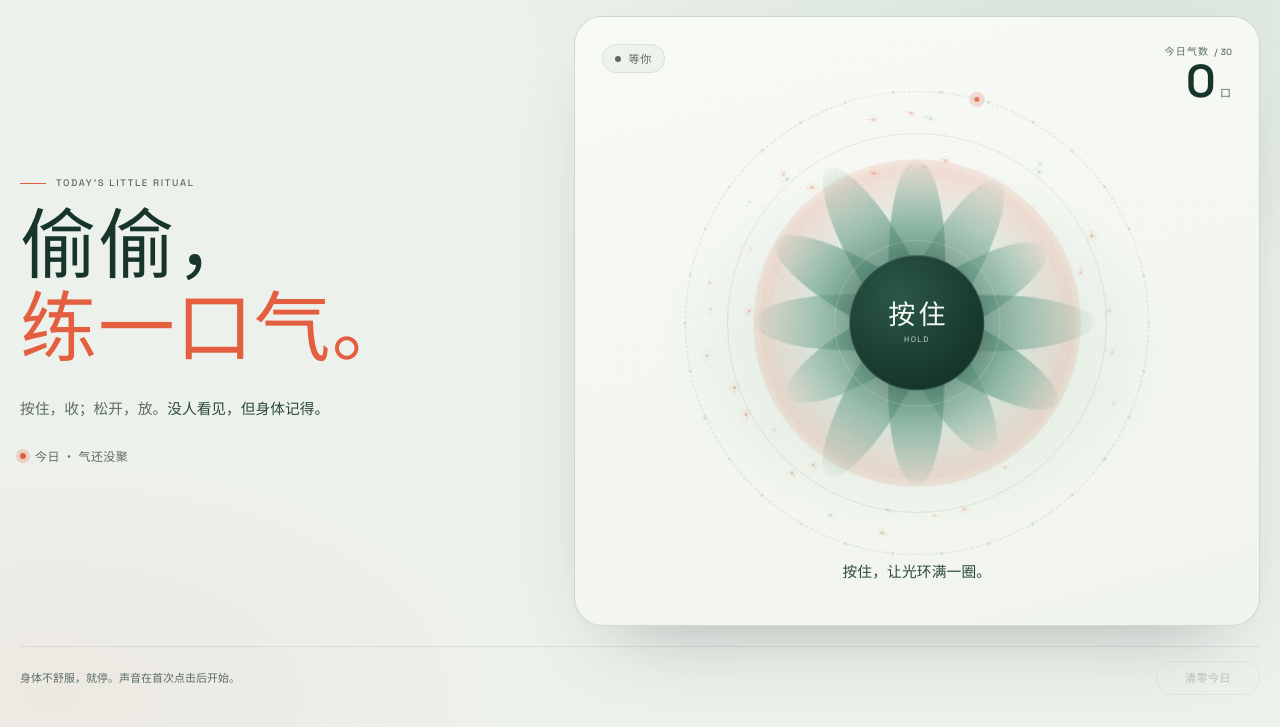
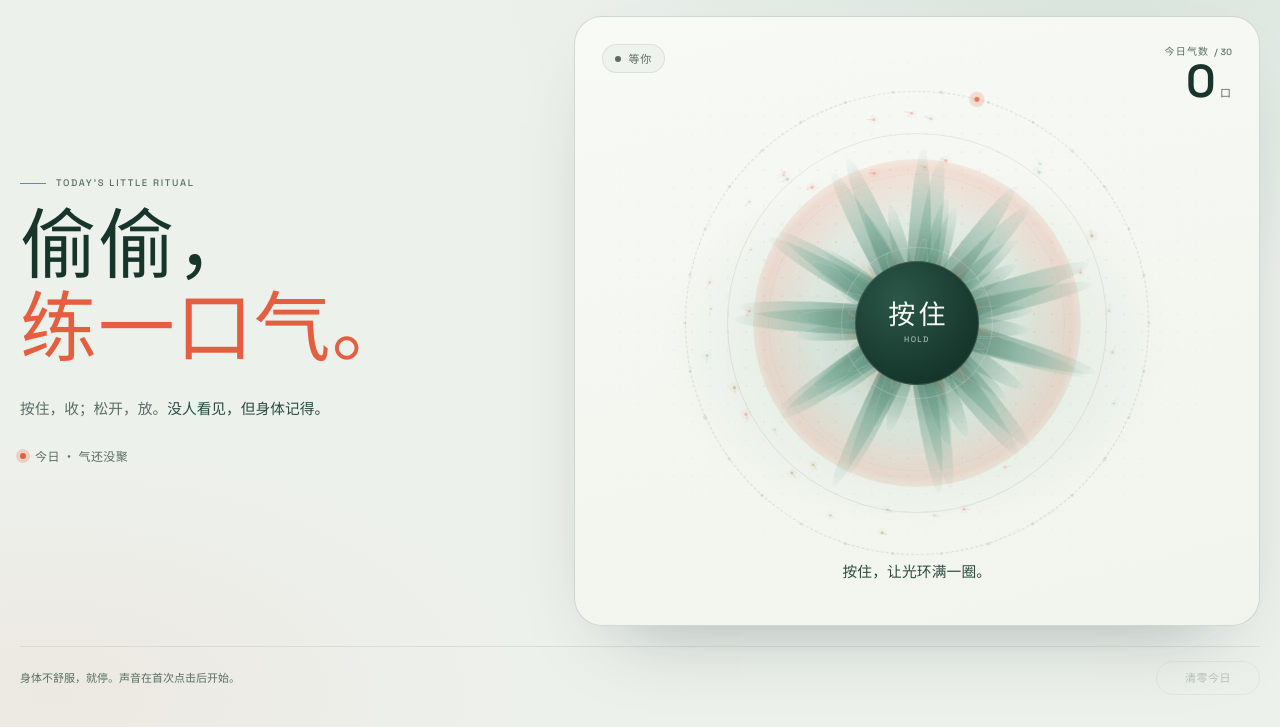
Before and after one commit to Humanv/kegel-exercise, a plain HTML site: page index.html in a window 1280 px wide. Shown: the part 73-800 px from the top of the page. Drawn offline with Linux system fonts and the light colour scheme; a web font is replaced by a local one.

Commit message:
Turn the bloom into a chrysanthemum with camera and shake

```diff
--- a/index.html
+++ b/index.html
@@ -668,23 +668,40 @@
     pointer-events: none;
   }
 
-  .petals {
+  .petal-art {
     position: absolute;
     inset: 2.5%;
+    z-index: 1;
     pointer-events: none;
   }
 
-  .petals-outer {
+  .petal-layer {
+    position: absolute;
+    transform-origin: 50% 50%;
+  }
+
+  .layer-guard {
+    inset: 0;
     z-index: 1;
-    transform: rotate(calc(var(--squeeze, 0) * 24deg)) scale(calc(1 - var(--squeeze, 0) * 0.06));
-    transform-origin: 50% 50%;
-  }
-
-  .petals-inner {
-    inset: 15%;
+    transform: rotate(calc(var(--squeeze, 0) * 32deg)) scale(calc(1 - var(--squeeze, 0) * 0.07));
+  }
+
+  .layer-mid {
+    inset: 8%;
     z-index: 2;
-    transform: rotate(calc(var(--squeeze, 0) * -36deg)) scale(calc(1 - var(--squeeze, 0) * 0.09));
-    transform-origin: 50% 50%;
+    transform: rotate(calc(var(--squeeze, 0) * -28deg)) scale(calc(1 - var(--squeeze, 0) * 0.06));
+  }
+
+  .layer-inner {
+    inset: 16%;
+    z-index: 3;
+    transform: rotate(calc(var(--squeeze, 0) * 40deg)) scale(calc(1 - var(--squeeze, 0) * 0.05));
+  }
+
+  .layer-heart {
+    inset: 17%;
+    z-index: 4;
+    transform: rotate(calc(var(--squeeze, 0) * -46deg)) scale(calc(1 - var(--squeeze, 0) * 0.04));
   }
 
   .petal {
@@ -697,47 +714,54 @@
     position: absolute;
     top: 50%;
     left: 50%;
-    width: 16%;
-    height: 46%;
-    border-radius: 52% 52% 48% 48% / 64% 64% 38% 38%;
+    width: var(--w, 7.2%);
+    height: var(--h, 42%);
+    border-radius: 52% 48% 44% 56% / 76% 76% 24% 24%;
     background: linear-gradient(to top, var(--petal-base) 0%, var(--petal-mid) 58%, var(--petal-tip) 100%);
     box-shadow:
       inset 0 0 0 1px var(--petal-line),
       0 18px 30px -22px var(--petal-shadow);
-    transform: translate(-50%, -100%) scaleY(calc(1 - var(--squeeze, 0) * 0.38)) scaleX(calc(1 - var(--squeeze, 0) * 0.14));
+    opacity: var(--leaf-opacity, 0.7);
+    transform:
+      translate(-50%, -100%)
+      rotate(var(--bend, 0deg))
+      scaleY(calc(1 - var(--squeeze, 0) * var(--fold, 0.46)))
+      scaleX(calc(1 - var(--squeeze, 0) * 0.2));
     transform-origin: 50% 100%;
-    transition:
-      filter 450ms ease,
-      opacity 450ms ease;
-  }
-
-  .petals-outer .petal:nth-child(2n) .leaf {
-    opacity: 0.78;
-  }
-
-  .petals-outer .petal:nth-child(3n) .leaf {
-    height: 42%;
-    opacity: 0.88;
-  }
-
-  .petals-outer .petal:nth-child(4n) .leaf {
-    height: 50%;
-  }
-
-  .petals-inner .leaf {
-    width: 14%;
-    height: 35%;
-    border-radius: 50% 50% 46% 46% / 62% 62% 40% 40%;
-    background: linear-gradient(to top, var(--petal-inner) 0%, transparent 92%);
+    transition: filter 450ms ease, opacity 450ms ease;
+  }
+
+  .leaf::after {
+    content: "";
+    position: absolute;
+    top: 14%;
+    bottom: 9%;
+    left: 50%;
+    width: 1px;
+    border-radius: 1px;
+    background: linear-gradient(to top, var(--petal-line), transparent 86%);
+    opacity: 0.55;
+    pointer-events: none;
+    transform: translateX(-50%);
+  }
+
+  .layer-guard .leaf {
+    --fold: 0.48;
+  }
+
+  .layer-mid .leaf {
+    --fold: 0.46;
+  }
+
+  .layer-inner .leaf {
+    --fold: 0.4;
+  }
+
+  .layer-heart .leaf {
+    --fold: 0.32;
+    border-radius: 56% 44% 42% 58% / 78% 78% 22% 22%;
+    background: linear-gradient(to top, var(--accent-strong) 0%, var(--petal-inner) 48%, transparent 100%);
     box-shadow: none;
-    opacity: 0.7;
-    transform: translate(-50%, -100%) scaleY(calc(1 - var(--squeeze, 0) * 0.55)) scaleX(calc(1 - var(--squeeze, 0) * 0.1));
-    transition: opacity 400ms ease;
-  }
-
-  .petals-inner .petal:nth-child(2n) .leaf {
-    height: 29%;
-    opacity: 0.48;
   }
 
   .core-glow {
@@ -759,7 +783,7 @@
     position: absolute;
     top: 50%;
     left: 50%;
-    width: 36%;
+    width: 33%;
     aspect-ratio: 1;
     z-index: 4;
     border-radius: 50%;
@@ -2183,8 +2207,17 @@
     pointer-events: none;
   }
 
+  .dial {
+    transform: scale(calc(1 + var(--squeeze, 0) * 0.04));
+    transform-origin: 50% 50%;
+  }
+
   .arena.is-target .bloom-stage {
     animation: heldTension 0.95s ease-in-out infinite;
+  }
+
+  .arena.is-shaking {
+    animation: arenaShake 300ms cubic-bezier(0.36, 0.07, 0.19, 0.97);
   }
 
   .arena.is-resting .bloom::before {
@@ -2246,6 +2279,25 @@
     }
     50% {
       transform: scale(1.016);
+    }
+  }
+
+  @keyframes arenaShake {
+    0%,
+    100% {
+      transform: translate(0, 0);
+    }
+    18% {
+      transform: translate(calc(var(--shake-amp, 2px) * -1), 1px);
+    }
+    36% {
+      transform: translate(var(--shake-amp, 2px), -1px);
+    }
+    54% {
+      transform: translate(calc(var(--shake-amp, 2px) * -0.62), 1px);
+    }
+    72% {
+      transform: translate(calc(var(--shake-amp, 2px) * 0.34), 0);
     }
   }
 
@@ -2486,31 +2538,7 @@
           >
             <span class="aura" aria-hidden="true"></span>
 
-            <span class="petals petals-outer" aria-hidden="true">
-              <span class="petal" style="--a: 0deg"><span class="leaf"></span></span>
-              <span class="petal" style="--a: 30deg"><span class="leaf"></span></span>
-              <span class="petal" style="--a: 60deg"><span class="leaf"></span></span>
-              <span class="petal" style="--a: 90deg"><span class="leaf"></span></span>
-              <span class="petal" style="--a: 120deg"><span class="leaf"></span></span>
-              <span class="petal" style="--a: 150deg"><span class="leaf"></span></span>
-              <span class="petal" style="--a: 180deg"><span class="leaf"></span></span>
-              <span class="petal" style="--a: 210deg"><span class="leaf"></span></span>
-              <span class="petal" style="--a: 240deg"><span class="leaf"></span></span>
-              <span class="petal" style="--a: 270deg"><span class="leaf"></span></span>
-              <span class="petal" style="--a: 300deg"><span class="leaf"></span></span>
-              <span class="petal" style="--a: 330deg"><span class="leaf"></span></span>
-            </span>
-
-            <span class="petals petals-inner" aria-hidden="true">
-              <span class="petal" style="--a: 23deg"><span class="leaf"></span></span>
-              <span class="petal" style="--a: 68deg"><span class="leaf"></span></span>
-              <span class="petal" style="--a: 113deg"><span class="leaf"></span></span>
-              <span class="petal" style="--a: 158deg"><span class="leaf"></span></span>
-              <span class="petal" style="--a: 203deg"><span class="leaf"></span></span>
-              <span class="petal" style="--a: 248deg"><span class="leaf"></span></span>
-              <span class="petal" style="--a: 293deg"><span class="leaf"></span></span>
-              <span class="petal" style="--a: 338deg"><span class="leaf"></span></span>
-            </span>
+            <span class="petal-art" id="petalArt" aria-hidden="true"></span>
 
             <span class="core-glow" aria-hidden="true"></span>
 
@@ -2589,6 +2617,7 @@
     todayLabel: document.getElementById("todayLabel"),
     moodText: document.getElementById("moodText"),
     progressOrbit: document.getElementById("progressOrbit"),
+    petalArt: document.getElementById("petalArt"),
     motes: document.getElementById("motes"),
     waveLayer: document.getElementById("waveLayer"),
     musicToggle: document.getElementById("musicToggle"),
@@ -2626,6 +2655,7 @@
   let squeezeValue = 0;
   let squeezeBase = 0;
   let squeezeFrame = 0;
+  let shakeTimer = 0;
   let moteField = null;
   let musicEnabled = true;
   let sfxEnabled = true;
@@ -3556,6 +3586,62 @@
     el.progressOrbit.appendChild(fragment);
   }
 
+  function buildPetalArt() {
+    if (!el.petalArt || el.petalArt.childElementCount) return;
+
+    const layers = [
+      { className: "layer-guard", count: 22, offset: 0, width: 6.8, height: 49, opacity: 0.58, bend: 4.2 },
+      { className: "layer-mid", count: 20, offset: 8.2, width: 7.2, height: 40, opacity: 0.7, bend: 3.6 },
+      { className: "layer-inner", count: 16, offset: 3.8, width: 6.4, height: 31, opacity: 0.8, bend: 2.8 },
+      { className: "layer-heart", count: 12, offset: 14, width: 5.6, height: 34, opacity: 0.76, bend: 2 }
+    ];
+
+    layers.forEach((spec) => {
+      const layer = document.createElement("span");
+      layer.className = `petal-layer ${spec.className}`;
+      const fragment = document.createDocumentFragment();
+
+      for (let index = 0; index < spec.count; index += 1) {
+        const petal = document.createElement("span");
+        const leaf = document.createElement("span");
+        const angle = spec.offset + (360 / spec.count) * index + (Math.random() - 0.5) * 5;
+        const bendDirection = index % 2 === 0 ? 1 : -1;
+        const bend = bendDirection * (spec.bend + Math.random() * 3.2);
+
+        petal.className = "petal";
+        petal.style.setProperty("--a", `${angle}deg`);
+        petal.style.setProperty("--bend", `${bend}deg`);
+
+        leaf.className = "leaf";
+        leaf.style.setProperty("--w", `${spec.width + (Math.random() - 0.5) * 1.1}%`);
+        leaf.style.setProperty("--h", `${spec.height + (Math.random() - 0.5) * 7}%`);
+        leaf.style.setProperty(
+          "--leaf-opacity",
+          String(Math.max(0.3, spec.opacity + (Math.random() - 0.5) * 0.16))
+        );
+
+        petal.appendChild(leaf);
+        fragment.appendChild(petal);
+      }
+
+      layer.appendChild(fragment);
+      el.petalArt.appendChild(layer);
+    });
+  }
+
+  function triggerShake(amplitude = 2) {
+    if (!el.arena || motionQuery.matches) return;
+
+    window.clearTimeout(shakeTimer);
+    el.arena.style.setProperty("--shake-amp", `${amplitude}px`);
+    el.arena.classList.remove("is-shaking");
+    void el.arena.offsetWidth;
+    el.arena.classList.add("is-shaking");
+    shakeTimer = window.setTimeout(() => {
+      el.arena.classList.remove("is-shaking");
+    }, 340);
+  }
+
   function moodForCount(value) {
     if (value <= 0) return "今日 · 气还没聚";
     if (value < 10) return "今日 · 有点儿意思了";
@@ -3753,6 +3839,7 @@
       setStatus("满格");
       setFeedback("满了，松手。");
       setHoldProgress(100);
+      triggerShake(2.2);
       if (sound) sound.target();
       vibrate(6);
     }
@@ -3811,6 +3898,7 @@
     releaseSqueeze(1);
     if (moteField) moteField.burst(1);
     emitExhale(1);
+    triggerShake(1.3);
     if (sound) sound.release();
     beginRest(restSeconds, milestone);
     spawnBurst(Boolean(milestone));
@@ -3907,6 +3995,8 @@
     window.cancelAnimationFrame(squeezeFrame);
     squeezeFrame = 0;
     squeezeBase = 0;
+    window.clearTimeout(shakeTimer);
+    el.arena.classList.remove("is-shaking");
     setSqueeze(0);
     if (moteField) moteField.reset();
 
@@ -4152,6 +4242,7 @@
     count = hotCount !== null ? hotCount : readStoredCount();
     if (hotCount !== null) saveCount();
 
+    buildPetalArt();
     buildProgressOrbit();
     if (!moteField) moteField = createMoteField();
     renderDaily(false);
```
Also changed, not shown: preview.png, 1 other file.
